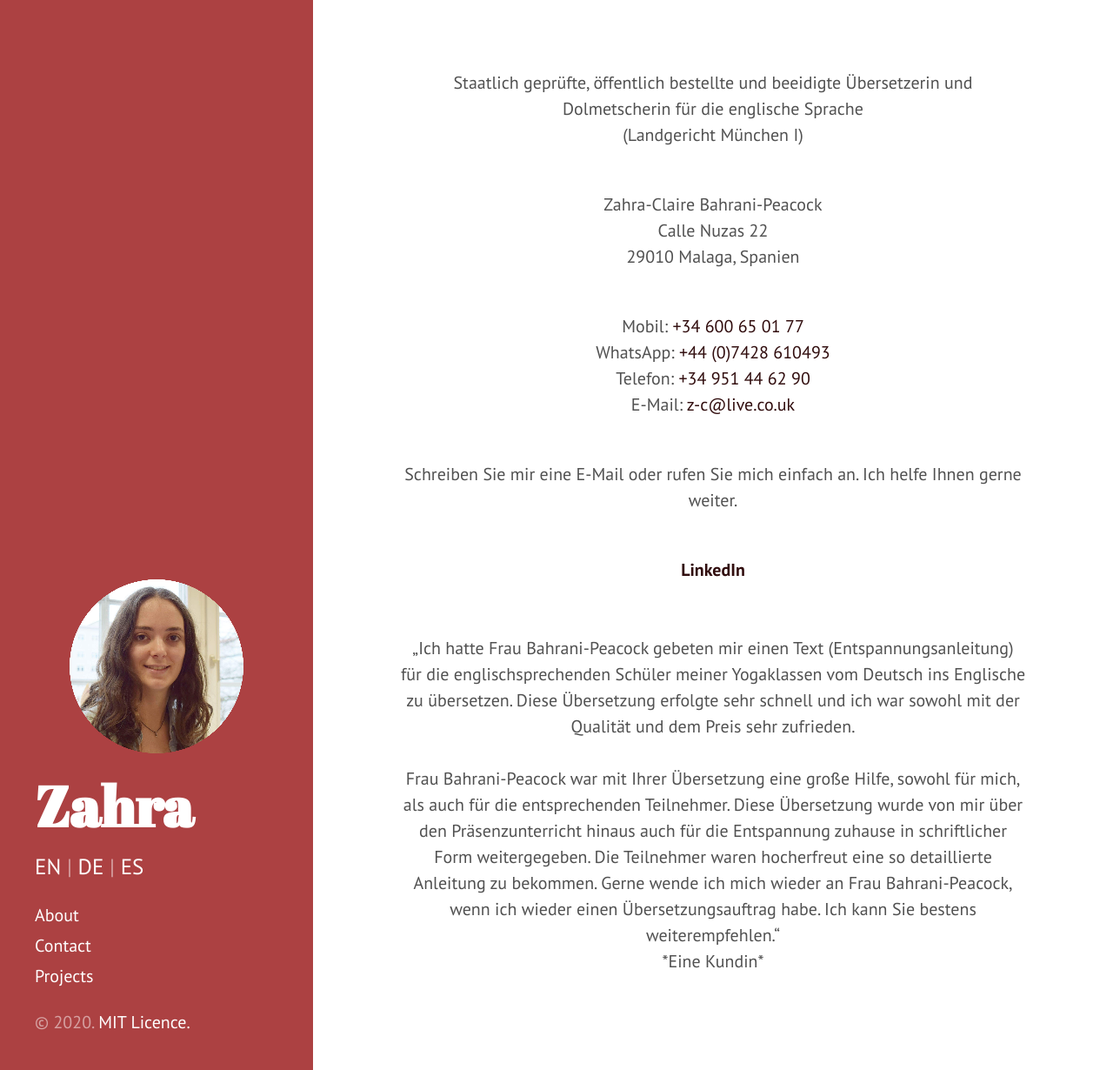
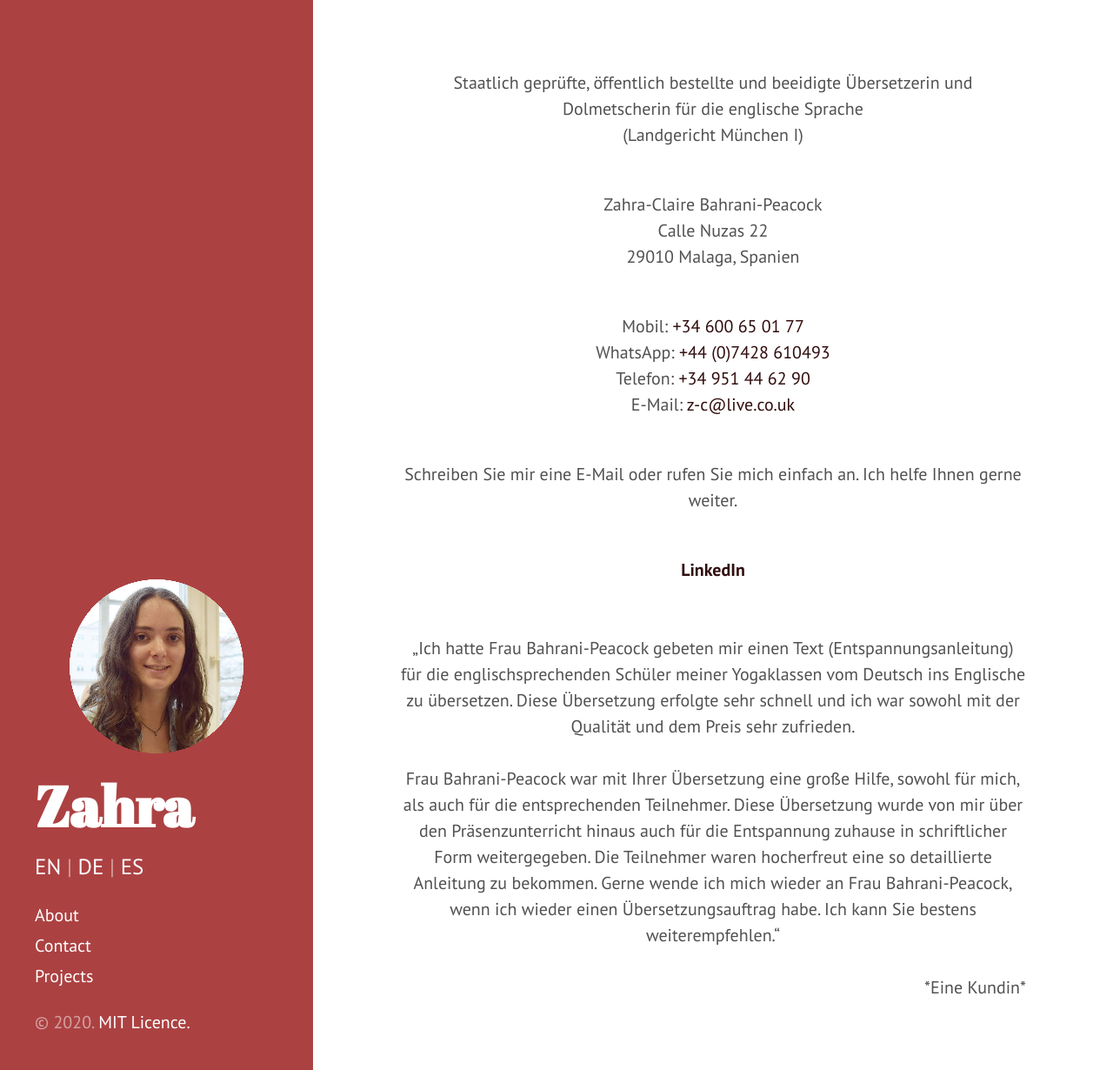
Before and after one commit to Zahra-Claire-Bahrani-Peacock/zahra-claire-bahrani-peacock.github.io, a Jekyll site: the page built from de.md, in a window 1280 px wide and 1230 px high. Shown: the whole window at 87% size. Built offline with Jekyll 4.4.1, drawn with Linux system fonts in a browser that asks for light colours.

Commit message:
Update de.md

```diff
--- a/de.md
+++ b/de.md
@@ -23,6 +23,6 @@ E-Mail: <a href="mailto:z-c@live.co.uk" target="_blank">z-c@live.co.uk</a></div>
 <div align="center">„Ich hatte Frau Bahrani-Peacock gebeten mir einen Text (Entspannungsanleitung) für die englischsprechenden Schüler meiner Yogaklassen vom Deutsch ins Englische zu übersetzen. Diese Übersetzung erfolgte sehr schnell und ich war sowohl mit der Qualität und dem Preis sehr zufrieden.
 <br/>
 <br/>
-Frau Bahrani-Peacock war mit Ihrer Übersetzung eine große Hilfe, sowohl für mich, als auch für die entsprechenden Teilnehmer. Diese Übersetzung wurde von mir über den Präsenzunterricht hinaus auch für die Entspannung zuhause in schriftlicher Form weitergegeben. Die Teilnehmer waren hocherfreut eine so detaillierte Anleitung zu bekommen. Gerne wende ich mich wieder an Frau Bahrani-Peacock, wenn ich wieder einen Übersetzungsauftrag habe. Ich kann Sie bestens weiterempfehlen.“
+Frau Bahrani-Peacock war mit Ihrer Übersetzung eine große Hilfe, sowohl für mich, als auch für die entsprechenden Teilnehmer. Diese Übersetzung wurde von mir über den Präsenzunterricht hinaus auch für die Entspannung zuhause in schriftlicher Form weitergegeben. Die Teilnehmer waren hocherfreut eine so detaillierte Anleitung zu bekommen. Gerne wende ich mich wieder an Frau Bahrani-Peacock, wenn ich wieder einen Übersetzungsauftrag habe. Ich kann Sie bestens weiterempfehlen.“</div>
 <br/>
-*Eine Kundin*</div>
+<div align="right">*Eine Kundin*</div>
```
